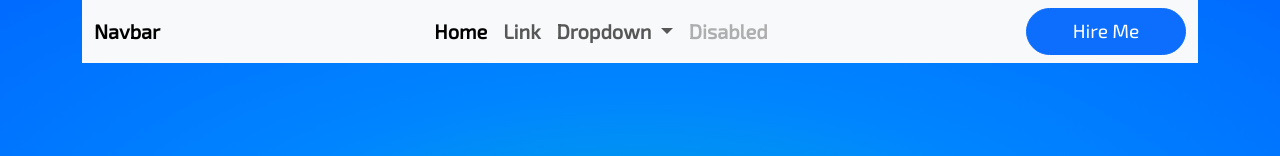
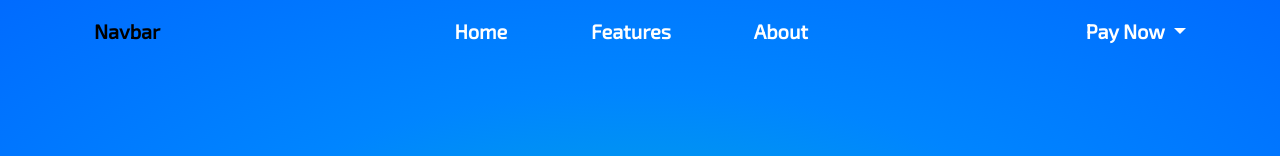
Before and after one commit to bigman0975/bigman0975.github.io, a plain HTML site: page index.html in a window 1280 px wide. Shown: the top 156 px of the page. Drawn offline with nearby package versions, Linux system fonts and the light colour scheme.

Commit message:
modified:   index.html 	modified:   styles.css

```diff
--- a/index.html
+++ b/index.html
@@ -21,27 +21,25 @@
           <div class="collapse navbar-collapse" id="navbarSupportedContent">
             <ul class="navbar-nav me-auto mb-2 mb-lg-0">
               <li class="nav-item">
-                <a class="nav-link active" aria-current="page" href="#">Home</a>
+                <a class="nav-link" aria-current="page" href="#">Home</a>
               </li>
               <li class="nav-item">
-                <a class="nav-link" href="#">Link</a>
-              </li>
-              <li class="nav-item dropdown">
-                <a class="nav-link dropdown-toggle" href="#" role="button" data-bs-toggle="dropdown" aria-expanded="false">
-                  Dropdown
-                </a>
-                <ul class="dropdown-menu">
-                  <li><a class="dropdown-item" href="#">Action</a></li>
-                  <li><a class="dropdown-item" href="#">Another action</a></li>
-                  <li><hr class="dropdown-divider"></li>
-                  <li><a class="dropdown-item" href="#">Something else here</a></li>
-                </ul>
+                <a class="nav-link" aria-current="page" href="#">Features</a>
               </li>
               <li class="nav-item">
-                <a class="nav-link disabled" aria-disabled="true">Disabled</a>
+                <a class="nav-link" href="#">About</a>
               </li>
             </ul>
-            <button type="button" class="btn btn-primary">Hire Me</button>
+            <li class="nav-item dropdown">
+              <a class="nav-link dropdown-toggle" href="#" role="button" data-bs-toggle="dropdown" aria-expanded="false">
+                Pay Now
+              </a>
+              <ul class="dropdown-menu">
+                <li><a class="dropdown-item" href="#">Cart</a></li>
+                <li><a class="dropdown-item" href="#">Checkout</a></li>
+                <li><hr class="dropdown-divider"></li>
+                <li><a class="dropdown-item" href="#">Sign In</a></li>
+              </ul>
           </div>
         </div>
       </nav>
--- a/styles.css
+++ b/styles.css
@@ -1,13 +1,27 @@
 body {
     font-family: 'EXO 2';
+    color: whitesmoke;
     width: auto;
     font-size: 20px;
     font-weight: bold;
     background: radial-gradient(#00afd9, #0085ff, #006bff) no-repeat;
     background-size: cover;
 }
+
+.bg-body-tertiary {
+    background-color: #00aed900 !important;
+}
 .me-auto {
     margin-left: auto;
+}
+
+.me-auto li {
+    width: 150px;
+    text-align: center;
+}
+
+.dropdown {
+    list-style: none;;
 }
 
 .btn {
@@ -21,3 +35,11 @@ body {
 .btn:hover {
     background-color: #00afd9;
 }
+
+a:hover {
+    color: black;
+}
+
+.nav-link {
+    color: white;
+}
```
